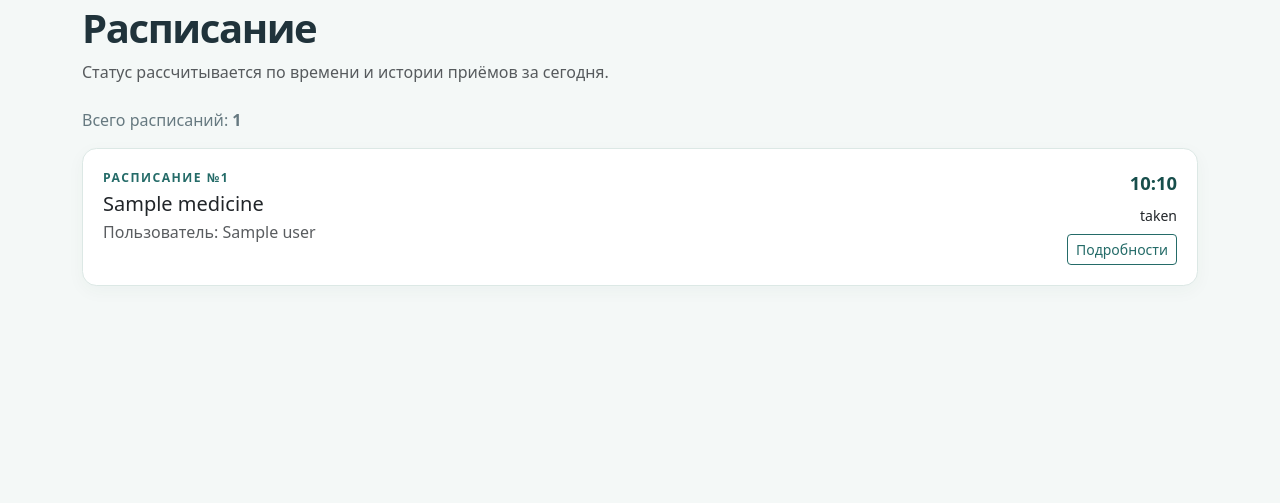
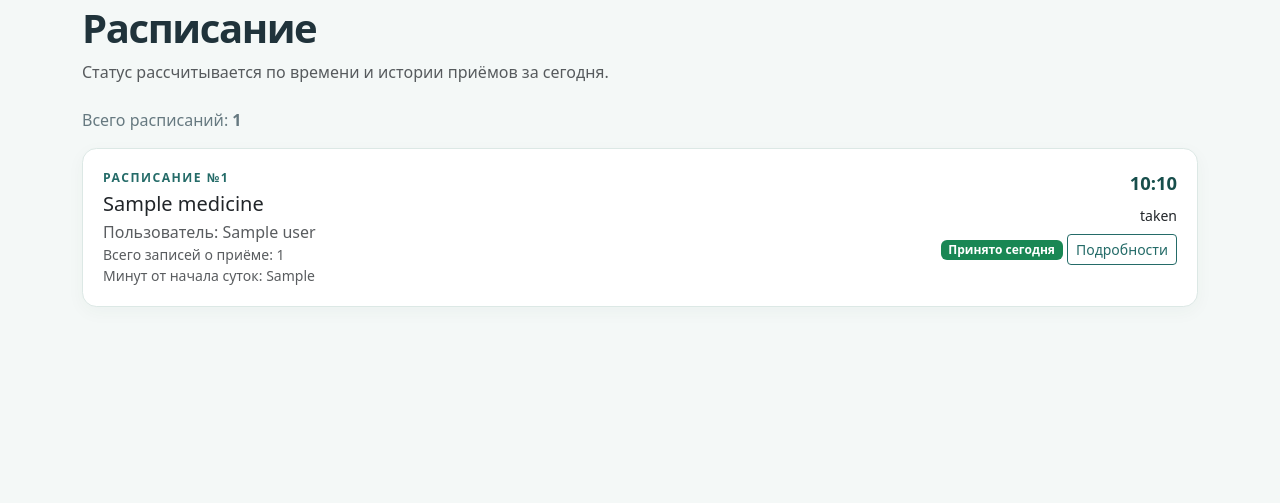
Before and after one commit to mashroom-ah/medication_system, a Django app: template schedules/templates/schedules/schedule_list.html in a window 1280 px wide. Shown: the part 236-739 px from the top of the page. Run offline with Django 5.2, Linux system fonts and the light colour scheme; the template is opened without the code that fills it: most values are stand-ins (such as "Sample title", 1, 10 or a date in 2020).

Commit message:
PR10: add of usage in annotated fields

```diff
--- a/schedules/templates/schedules/includes/schedule_card.html
+++ b/schedules/templates/schedules/includes/schedule_card.html
@@ -1,14 +1,47 @@
+
 <article class="schedule-card card mb-3">
     <div class="card-body d-flex flex-column flex-md-row justify-content-between gap-3">
         <div>
-            <p class="eyebrow mb-1">Расписание №{{ row.schedule.id }}</p>
-            <h2 class="h5 mb-1">{{ row.schedule.medicine.name|default:"Без названия" }}</h2>
-            <p class="text-muted mb-0">Пользователь: {{ row.schedule.user.name|default:"Не указан" }}</p>
+            <p class="eyebrow mb-1">
+                Расписание №{{ row.schedule.id }}
+            </p>
+
+            <h2 class="h5 mb-1">
+                {{ row.schedule.medicine.name|default:"Без названия" }}
+            </h2>
+
+            <p class="text-muted mb-0">
+                Пользователь: {{ row.schedule.user.name|default:"Не указан" }}
+            </p>
+
+            <p class="small text-muted mb-0">
+                Всего записей о приёме: {{ row.schedule.intake_count }}
+            </p>
+
+            <p class="small text-muted mb-0">
+                Минут от начала суток: {{ row.schedule.computed_minutes }}
+            </p>
         </div>
+
         <div class="text-md-end">
-            <p class="schedule-time mb-2">{{ row.schedule.hour|stringformat:"02d" }}:{{ row.schedule.minute|stringformat:"02d" }}</p>
-            <p class="small mb-2">{{ row.status }}</p>
-            <a href="{% url 'schedules:detail' row.schedule.id %}" class="btn btn-sm btn-outline-primary">Подробности</a>
+            <p class="schedule-time mb-2">
+                {{ row.schedule.hour|stringformat:"02d" }}:{{ row.schedule.minute|stringformat:"02d" }}
+            </p>
+
+            <p class="small mb-2">
+                {{ row.status }}
+            </p>
+
+            {% if row.schedule.taken_today %}
+                <span class="badge text-bg-success">
+                    Принято сегодня
+                </span>
+            {% endif %}
+
+            <a href="{% url 'schedules:detail' row.schedule.id %}"
+               class="btn btn-sm btn-outline-primary">
+                Подробности
+            </a>
         </div>
     </div>
 </article>
```
Also changed, not shown: schedules/templates/schedules/schedule_list.html (+6 -1 lines).
